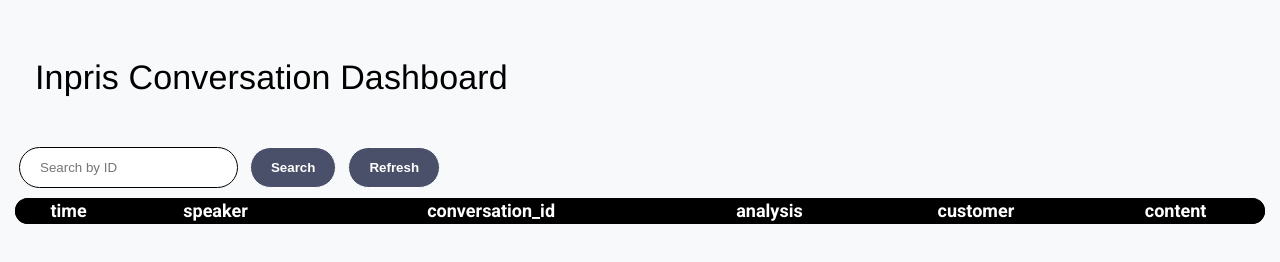
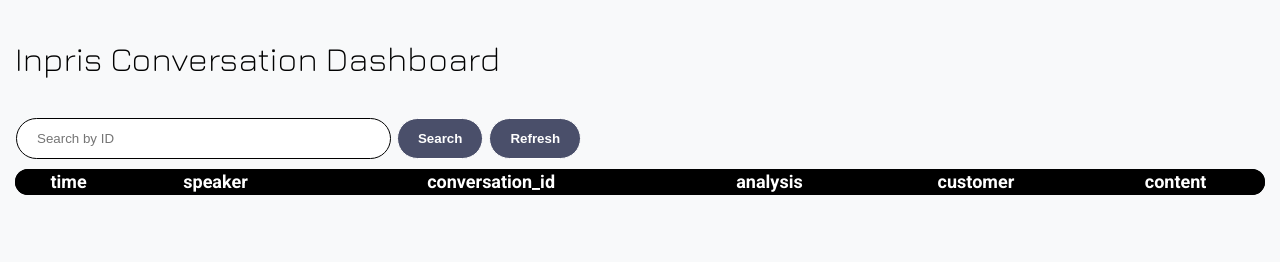
Before and after one commit to InprisAI/conversation-dashboard, a plain HTML site: page index.html in a window 1280 px wide. Drawn offline with nearby package versions, Linux system fonts and the light colour scheme.

Commit message:
fonts bug

```diff
--- a/index.html
+++ b/index.html
@@ -3,6 +3,7 @@
 <head>
   <meta charset="utf-8" />
   <title>Inpris HumAIns Dashboard</title>
+  <link href="https://fonts.googleapis.com/css2?family=Jura:wght@300&display=swap" rel="stylesheet">
   <link href="https://fonts.googleapis.com/css2?family=Roboto:wght@300;400;700&display=swap" rel="stylesheet">
   <!-- <link rel="stylesheet" type="text/css" href="./styleguide.css" /> -->
   <!-- <link rel="stylesheet" type="text/css" href="./globals.css" />-->
--- a/unstyled.css
+++ b/unstyled.css
@@ -15,9 +15,7 @@ body {
 h1 {
   /* background-color: #000000; */
   color: #000000;
-  padding: 20px;
-  margin-bottom: 30px;
-  /* font-weight: 700; */
+  margin-bottom: 40px;
   letter-spacing: 0.14px;
   font-size: 34px;
   font-family: "Jura", Helvetica;
@@ -92,6 +90,7 @@ tr:hover {
 
 #search-input{
   border-radius: 28px;
+  width: 30%;
 }
 
 /* Style the left and right divs */
@@ -113,7 +112,7 @@ tr:hover {
 
 input, button {
   padding: 12px 20px;
-  margin: 0 4px;
+  margin: 0 1px;
   box-sizing: border-box;
   border: 1px solid;
   border-radius: 6px;
--- a/unstyled.js
+++ b/unstyled.js
@@ -14,9 +14,7 @@ function getFormattedDate(inputDateString){
   var minutes = ('0' + dateObj.getUTCMinutes()).slice(-2);
   var seconds = ('0' + dateObj.getUTCSeconds()).slice(-2);
 
-  // Assemble the formatted date and time
   var formattedDate = day + '.' + month + '.' + year + ' ' + hours + ':' + minutes + ':' + seconds;
-
   return formattedDate
 }
 
```
